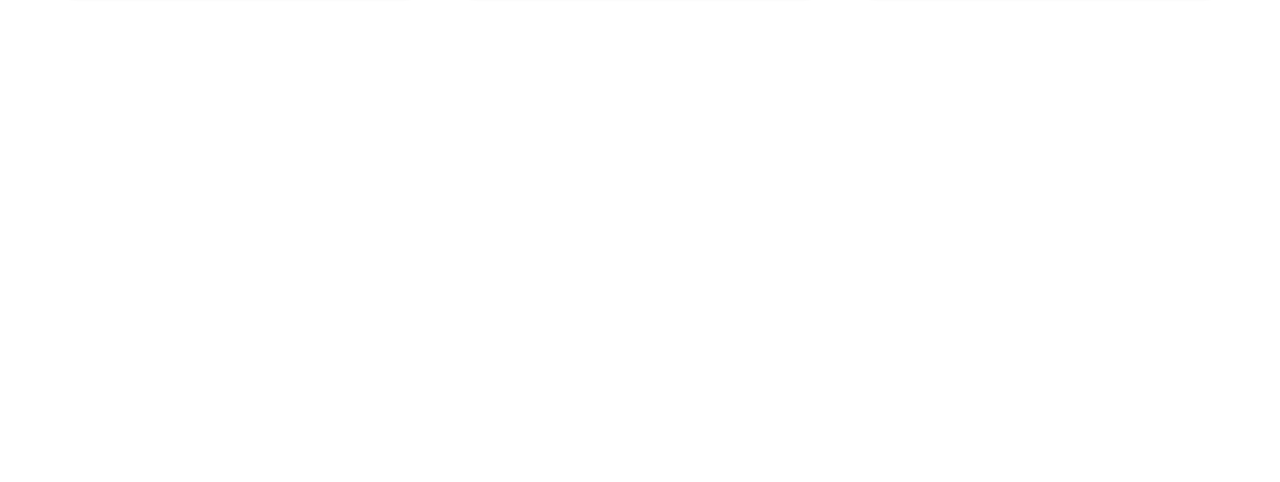
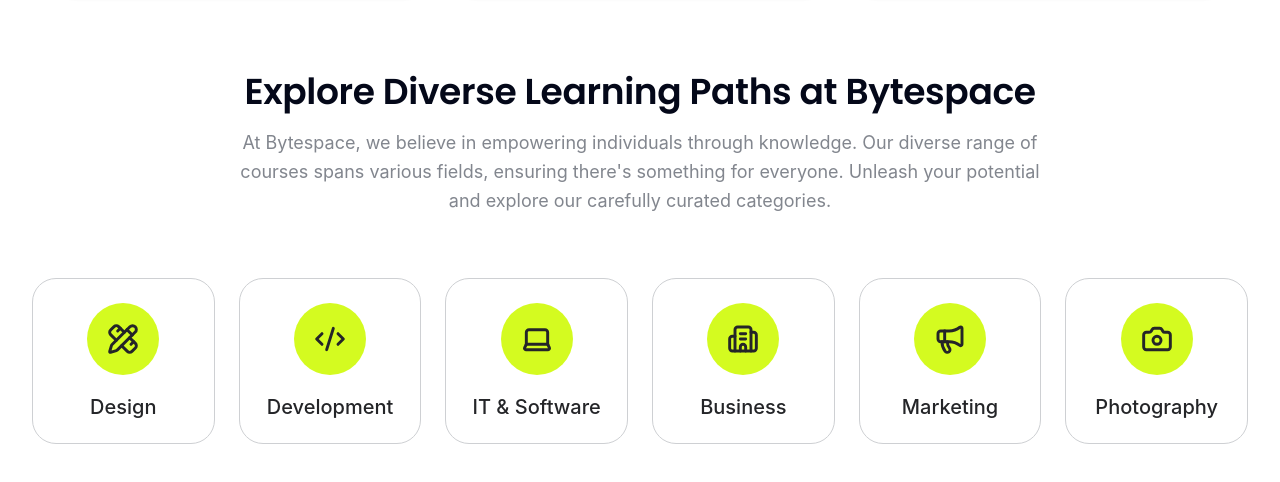
Before and after one commit to ruhul7983/byte-space, a Next.js app: page / in a window 1280 px wide. Shown: the part 2579-3061 px from the top of the page. Before the commit the page ends 2649 px from the top, so only its background shows below. Built offline with nearby package versions, Linux system fonts and the light colour scheme; a web font is replaced by a local one.

Commit message:
feat: add CourseCategories component and integrate it into Home page

```diff
--- /dev/null
+++ b/app/(home)/_sections/CourseCategories.tsx
@@ -0,0 +1,100 @@
+import React from 'react';
+import {
+  PencilRuler,
+  Code2,
+  Laptop,
+  Building2,
+  Megaphone,
+  Camera,
+  type LucideIcon,
+} from 'lucide-react';
+
+interface CategoryItem {
+  id: number;
+  name: string;
+  icon: LucideIcon;
+}
+
+const categories: CategoryItem[] = [
+  {
+    id: 1,
+    name: 'Design',
+    icon: PencilRuler,
+  },
+  {
+    id: 2,
+    name: 'Development',
+    icon: Code2,
+  },
+  {
+    id: 3,
+    name: 'IT & Software',
+    icon: Laptop,
+  },
+  {
+    id: 4,
+    name: 'Business',
+    icon: Building2,
+  },
+  {
+    id: 5,
+    name: 'Marketing',
+    icon: Megaphone,
+  },
+  {
+    id: 6,
+    name: 'Photography',
+    icon: Camera,
+  },
+];
+
+export default function CourseCategories() {
+  return (
+    <section className="w-full bg-white py-[72px]">
+      <div className="mx-auto max-w-[1280px] px-4 sm:px-6 lg:px-8">
+        {/* Header Section */}
+        <div className="mx-auto flex max-w-[820px] flex-col items-center text-center">
+          {/* Heading S */}
+          <h2 className="font-poppins text-[28px] sm:text-[32px] lg:text-[36px] font-semibold leading-[120%] tracking-[-0.36px] text-[#040819]">
+            Explore Diverse Learning Paths at Bytespace
+          </h2>
+
+          {/* Vertical gap: 16px */}
+          <div className="h-4" />
+
+          {/* Body L */}
+          <p className="font-satoshi text-[16px] sm:text-[18px] font-normal leading-[160%] text-[#82868E]">
+            At Bytespace, we believe in empowering individuals through knowledge. Our diverse range of courses spans various fields, ensuring there's something for everyone. Unleash your potential and explore our carefully curated categories.
+          </p>
+        </div>
+
+        {/* Vertical gap: 62px */}
+        <div className="h-[62px]" />
+
+        {/* Responsive Categories Grid (Mobile: 2 cols, Tablet/iPad: 3 cols, Desktop: 6 cols) */}
+        <div className="grid grid-cols-2 gap-4 sm:grid-cols-3 sm:gap-5 lg:grid-cols-6 lg:gap-6">
+          {categories.map((category) => {
+            const IconComponent = category.icon;
+
+            return (
+              <div
+                key={category.id}
+                className="group flex flex-col items-center justify-center rounded-[24px] border border-[#CED0D3] bg-white p-6 transition-all duration-300 hover:border-[#242528] hover:shadow-md cursor-pointer"
+              >
+                {/* Lime Icon Container */}
+                <div className="flex h-16 w-16 sm:h-[72px] sm:w-[72px] items-center justify-center rounded-[40px] bg-[#D4FB20] transition-transform duration-300 group-hover:scale-105">
+                  <IconComponent className="h-7 w-7 sm:h-8 sm:w-8 text-[#242528]" strokeWidth={2.2} />
+                </div>
+
+                {/* Category Title */}
+                <h3 className="mt-5 font-satoshi text-[18px] lg:text-[20px] font-medium leading-[120%] text-[#242528] whitespace-nowrap">
+                  {category.name}
+                </h3>
+              </div>
+            );
+          })}
+        </div>
+      </div>
+    </section>
+  );
+}
--- a/app/(home)/_sections/CoursesSection.tsx
+++ b/app/(home)/_sections/CoursesSection.tsx
@@ -128,7 +128,7 @@
   const [activeCategory, setActiveCategory] = useState('Featured');
 
   return (
-    <section className="w-full bg-white py-[72px]">
+    <section className="w-full bg-white pt-[72px]">
       <div className="mx-auto max-w-[1240px] px-4 sm:px-6 lg:px-8">
         {/* Header Section */}
         <div className="mx-auto flex max-w-[760px] flex-col items-center text-center">
--- a/app/(home)/page.tsx
+++ b/app/(home)/page.tsx
@@ -1,4 +1,5 @@
 import BrandLogo from "./_sections/BrandLogo";
+import CourseCategories from "./_sections/CourseCategories";
 import CoursesSection from "./_sections/CoursesSection";
 import Hero from "./_sections/Hero";
 
@@ -8,6 +9,7 @@
       <Hero/>
       <BrandLogo/>
       <CoursesSection/>
+      <CourseCategories/>
     </div>
   );
 }
```
